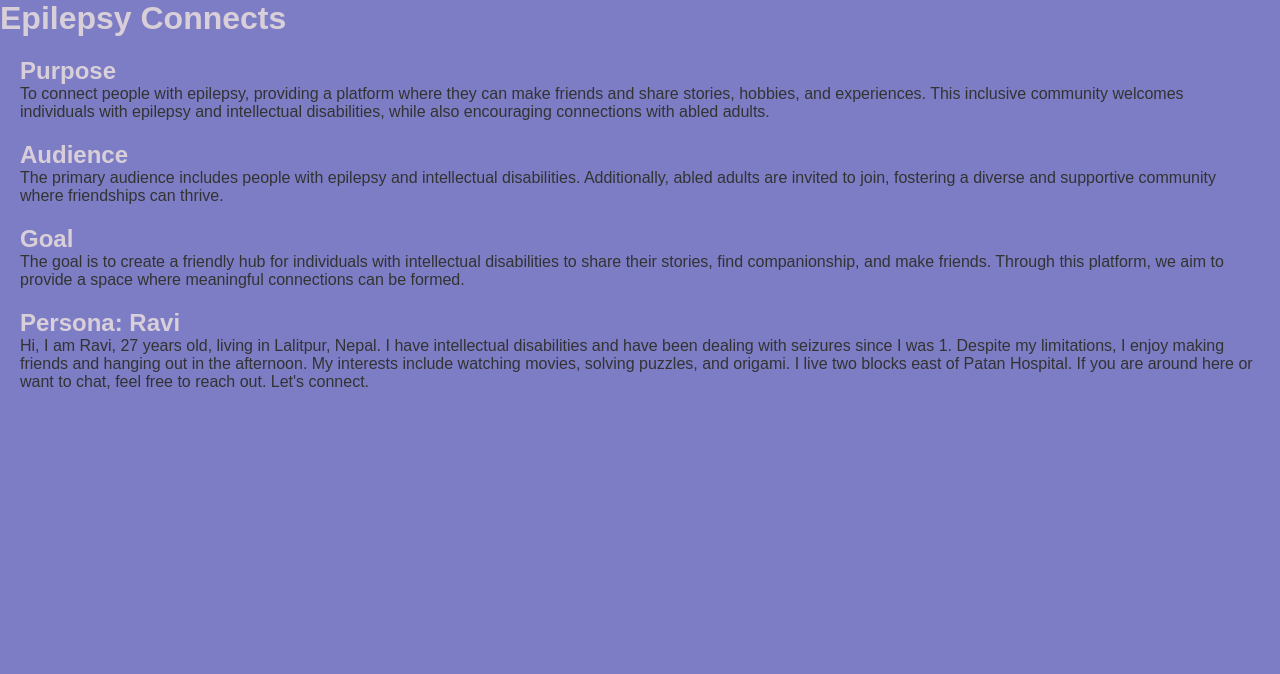
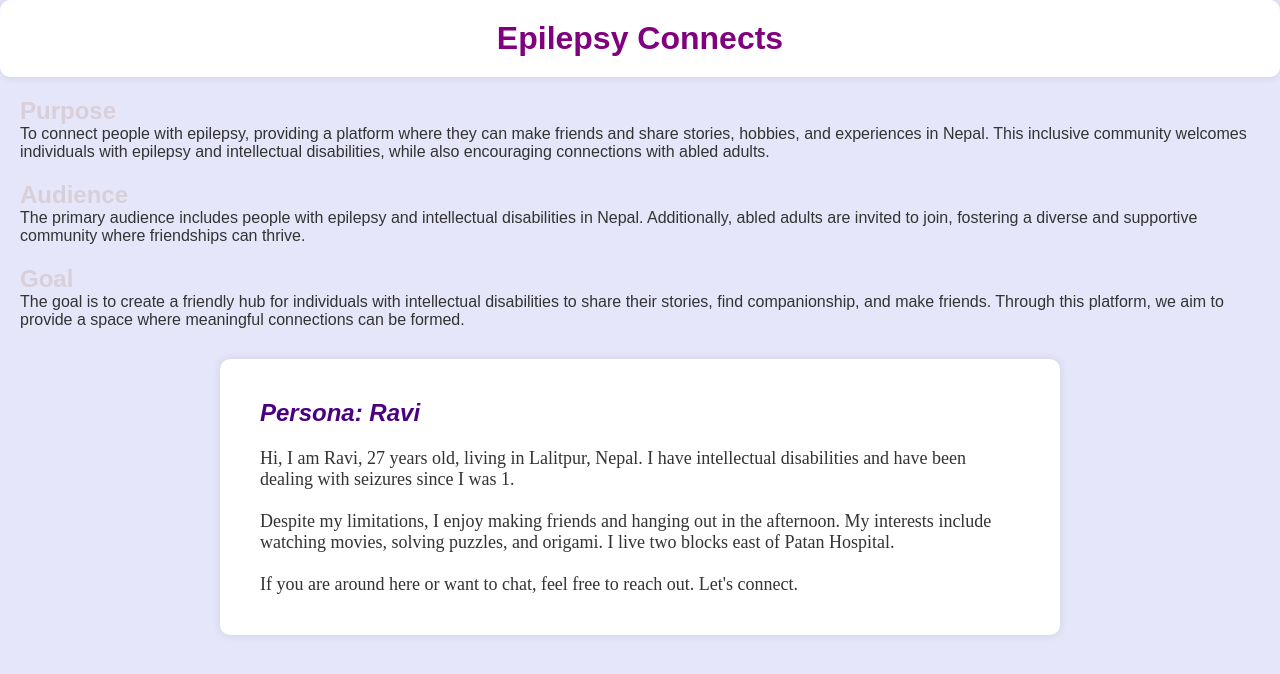
Before and after one commit to ash1shkhatri/pwp-ashish, a plain HTML site: page public_html/documentation/milestone-1.html in a window 1280 px wide. Drawn offline with Linux system fonts and the light colour scheme.

Commit message:
added node_modules in .gitignore file, made some changes in css, ie font styles, color.

```diff
--- a/public_html/documentation/milestone-1.html
+++ b/public_html/documentation/milestone-1.html
@@ -7,12 +7,11 @@
 
 </head>
 <body>
-    <h1> Epilepsy Connects</h1>
-
+<h1 class="main-title">Epilepsy Connects</h1>
     <section>
         <h1>Purpose</h1>
         <p>
-            To connect people with epilepsy, providing a platform where they can make friends and share stories, hobbies, and experiences. This inclusive community welcomes individuals with epilepsy and intellectual disabilities, while also encouraging connections with abled adults.
+            To connect people with epilepsy, providing a platform where they can make friends and share stories, hobbies, and experiences in Nepal. This inclusive community welcomes individuals with epilepsy and intellectual disabilities, while also encouraging connections with abled adults.
         </p>
     </section>
 
@@ -20,7 +19,7 @@
     <section>
         <h1>Audience</h1>
         <p>
-            The primary audience includes people with epilepsy and intellectual disabilities. Additionally, abled adults are invited to join, fostering a diverse and supportive community where friendships can thrive.
+            The primary audience includes people with epilepsy and intellectual disabilities in Nepal. Additionally, abled adults are invited to join, fostering a diverse and supportive community where friendships can thrive.
         </p>
     </section>
 
@@ -33,14 +32,16 @@
     </section>
 
 
+<div class="container">
     <section>
         <h1>Persona: Ravi</h1>
-        <p>
-            Hi, I am Ravi, 27 years old, living in Lalitpur, Nepal. I have intellectual disabilities and have been dealing with seizures since I was 1. Despite my limitations, I enjoy making friends and hanging out in the afternoon. My interests include watching movies, solving puzzles, and origami. I live two blocks east of Patan Hospital. If you are around here or want to chat, feel free to reach out. Let's connect.
+        <p> <br>
+            Hi, I am Ravi, 27 years old, living in Lalitpur, Nepal. I have intellectual disabilities and have been dealing with seizures since I was 1.
+        <p> <br>Despite my limitations, I enjoy making friends and hanging out in the afternoon. My interests include watching movies, solving puzzles, and origami. I live two blocks east of Patan Hospital.</p>
+        <p> <br> If you are around here or want to chat, feel free to reach out. Let's connect. </p>
         </p>
     </section>
-
-
+</div>
 
 </body>
 
--- a/public_html/documentation/style.css
+++ b/public_html/documentation/style.css
@@ -3,19 +3,21 @@ body, h1, h2, p, header, section, footer {
     margin: 0;
     padding: 0;
 }
-
 body {
     font-family: 'Arial', sans-serif;
-    background-color: #7d7dc5;
+    background-color: #e6e6fa;
     color: #333;
 }
 
-header {
+.main-title {
+    color: #800080;
     text-align: center;
     padding: 20px;
-    color: #fff;
+    background-color: #fff;
+    border-radius: 10px;
+    box-shadow: 0 0 10px rgba(0, 0, 0, 0.1);
+    margin: 0 auto;
 }
-
 h1, h2 {
     color: #d9cfd9;
 }
@@ -33,6 +35,26 @@ section {
     border-radius: 10px;
     box-shadow: 0 0 10px rgba(0, 0, 0, 0.1);
 }
+.container {
+    max-width: 800px;
+    margin: 30px auto;
+    padding: 20px;
+    background-color: #fff;
+    border-radius: 10px;
+    box-shadow: 0 0 10px rgba(0, 0, 0, 0.1);
+}
+
+.container h1 {
+    font-size: 24px;
+    color: #4b0082;
+    font-style: italic;
+}
+
+.container p {
+    font-size: 18px;
+    color: #333;
+    font-family: 'Times New Roman', serif;
+}
 
 footer {
     text-align: center;
```
Also changed, not shown: 1 other file.
